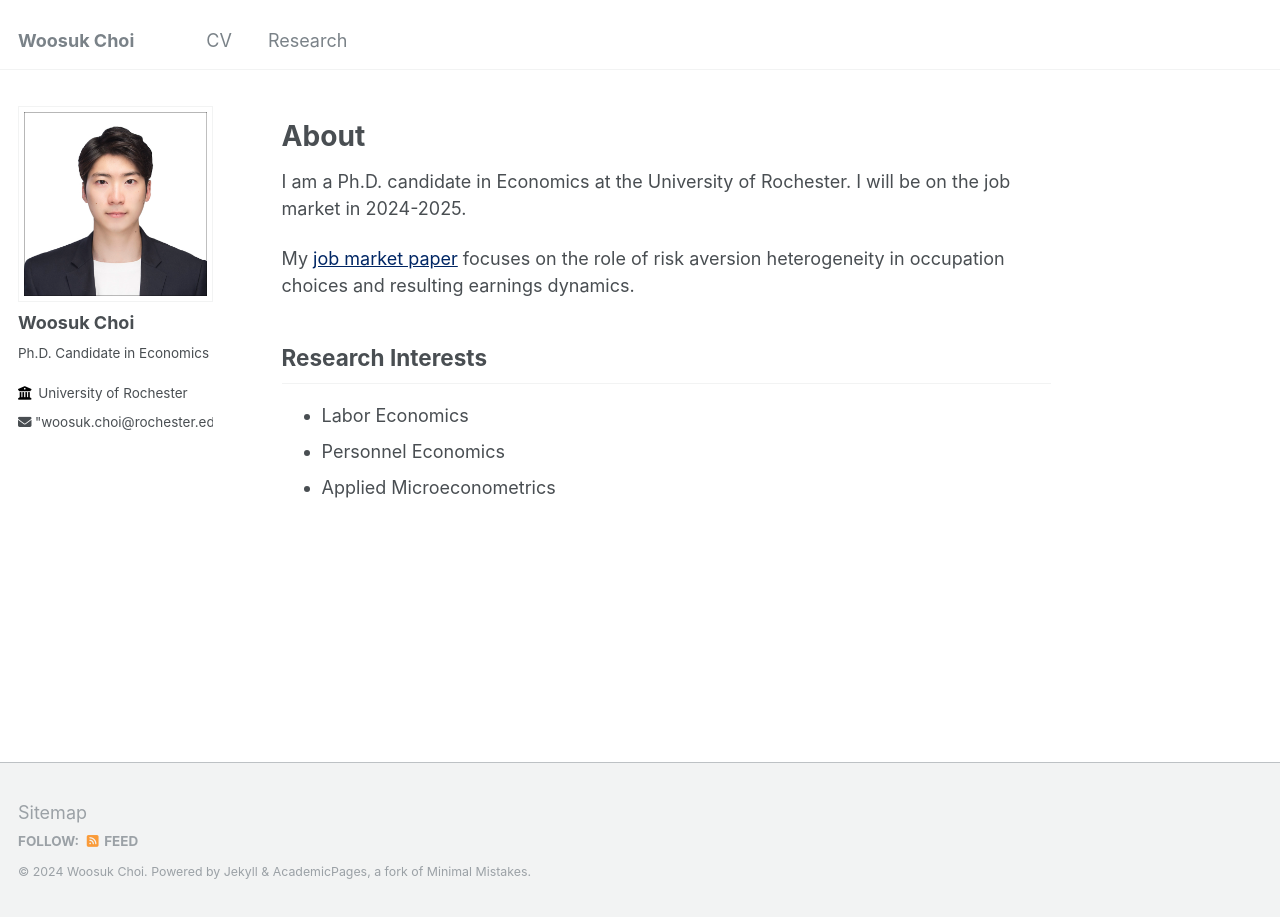
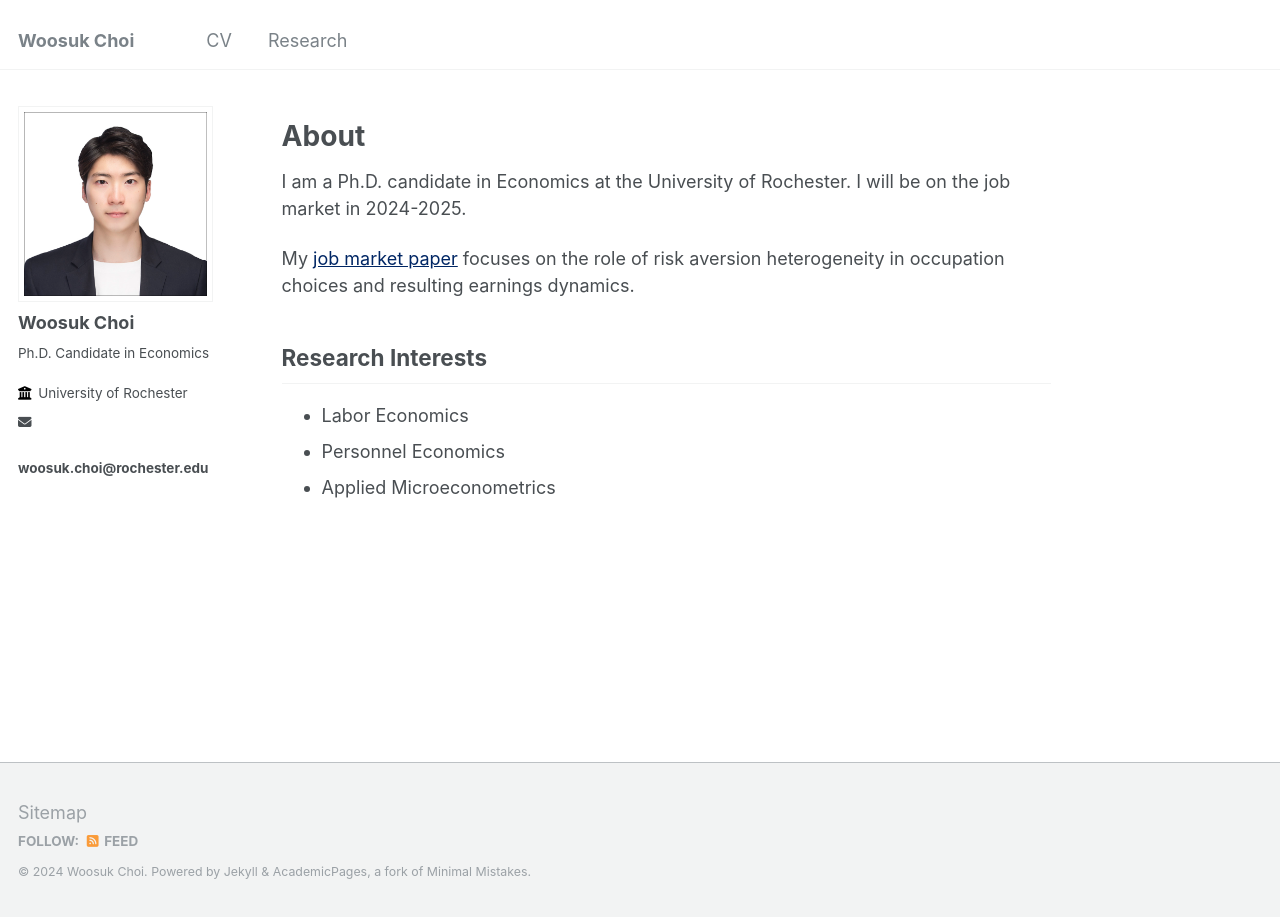
Before and after one commit to woosukchoi/old_page, a Jekyll site: the page built from _pages/about.md, in a window 1280 px wide. Built offline with Jekyll 4.4.1, drawn with Linux system fonts in a browser that asks for light colours.

Commit message:
Update author-profile.html

```diff
--- a/_includes/author-profile.html
+++ b/_includes/author-profile.html
@@ -34,7 +34,7 @@
         <li><a href="{{ author.uri }}"><i class="fas fa-fw fa-link icon-pad-right" aria-hidden="true"></i>{{ site.data.ui-text[site.locale].website_label | default: "Website" }}</a></li>
       {% endif %}
       {% if author.email %}
-        <li><a href="mailto:{{ author.email }}"><i class="fas fa-fw fa-envelope icon-pad-right" aria-hidden="true"></i>"{{ author.email }}"</a></li>
+        <li><a href="mailto:{{ author.email }}"><i class="fas fa-fw fa-envelope icon-pad-right" aria-hidden="true"></i><h3 class="author__email">{{ author.email }}</h3></a></li>
       {% endif %}
 
       <!-- Font Awesome and Academicons icons / Academic websites -->
```
